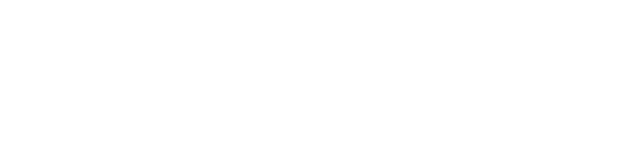
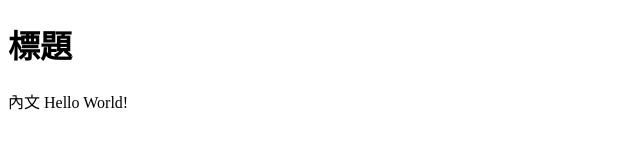
Before and after one commit to ShizeHuang/Test200305, a plain HTML site: page index.html in a window 1280 px wide. Shown: the whole page, without its empty margins (0-640 px from the left). Drawn offline with Linux system fonts and the light colour scheme.

Commit message:
再一次

```diff
--- a/index.html
+++ b/index.html
@@ -6,6 +6,7 @@
     <title>Document</title>
 </head>
 <body>
-
+    <h1>標題</h1>
+    <p>內文 Hello World!</p>
 </body>
 </html>
```
